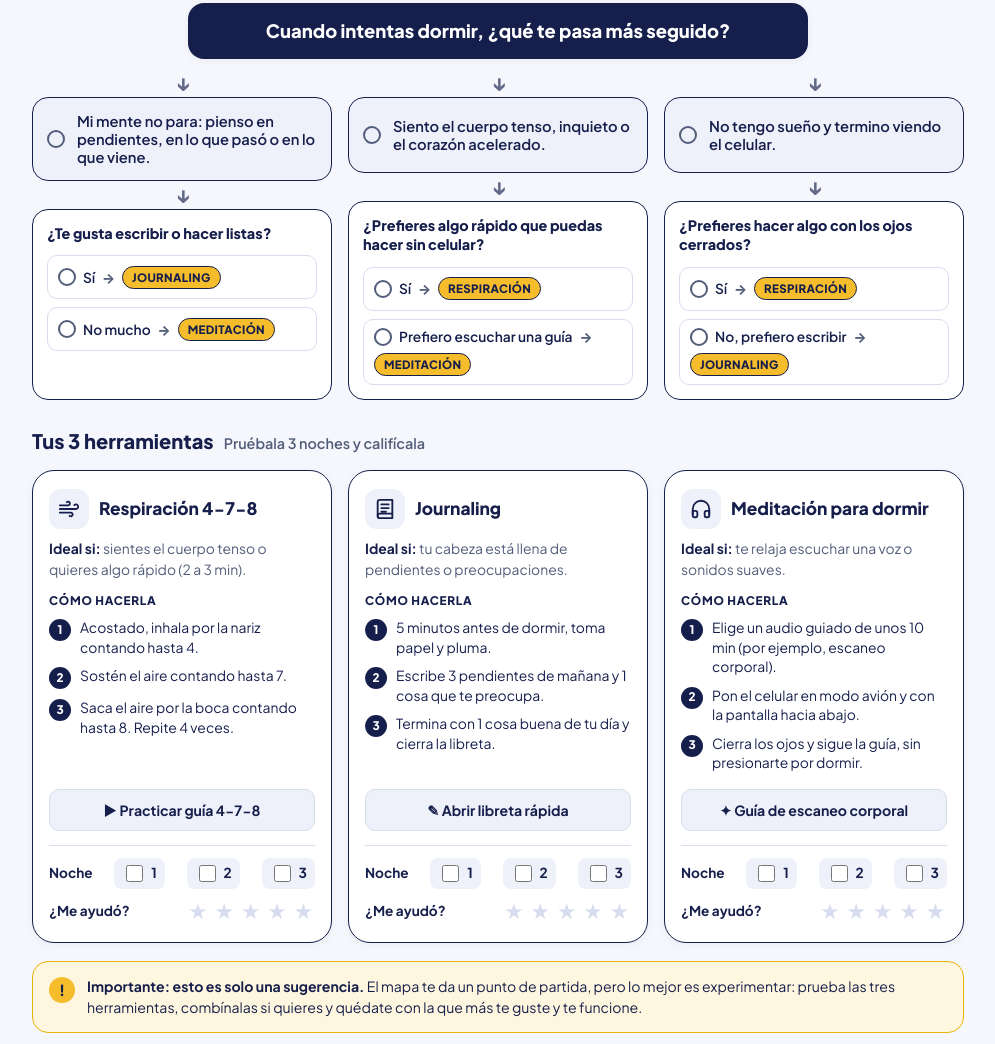
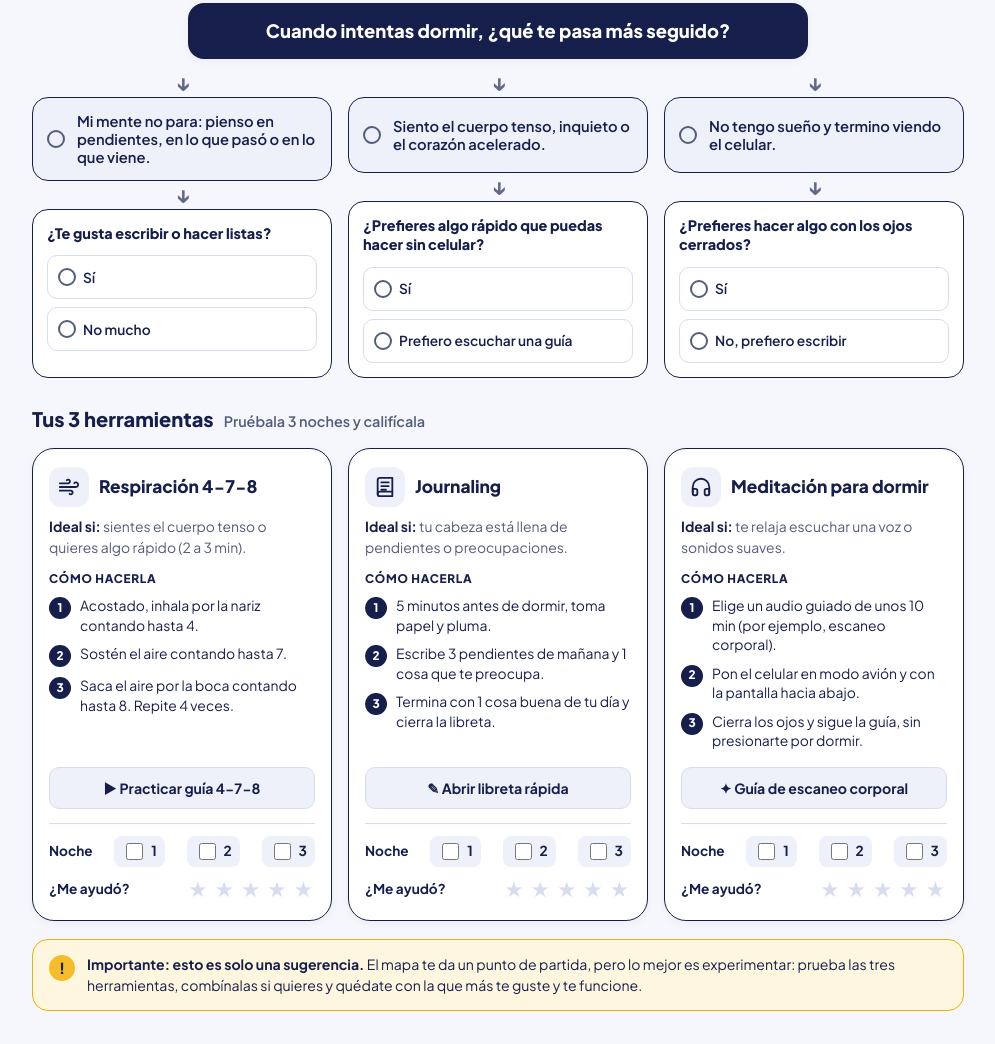
Before and after one commit to IFLH08/mapa-del-sueno, a plain HTML site: page index.html in a window 1280 px wide. Shown: the part 3980-5024 px from the top of the page, without its empty margins (142-1137 px from the left). Drawn offline with Linux system fonts and the light colour scheme.

Commit message:
Quitar etiquetas amarillas de herramienta en las opciones de Etapa 3

```diff
--- a/index.html
+++ b/index.html
@@ -10,7 +10,7 @@
   <link rel="preconnect" href="https://fonts.googleapis.com" />
   <link rel="preconnect" href="https://fonts.gstatic.com" crossorigin />
   <link href="https://fonts.googleapis.com/css2?family=Plus+Jakarta+Sans:wght@400;500;600;700;800&display=swap" rel="stylesheet" />
-  <link rel="stylesheet" href="styles.css?v=2" />
+  <link rel="stylesheet" href="styles.css?v=3" />
 </head>
 <body>
   <!-- Sticky Navigation & Progress Bar -->
@@ -347,14 +347,10 @@
               <button type="button" class="followup-option" data-branch="mente" data-choice="mente-si" data-tool="journaling">
                 <span class="radio-dot" aria-hidden="true"></span>
                 <span class="followup-text">Sí</span>
-                <span class="arrow-inline" aria-hidden="true">→</span>
-                <span class="tool-badge">JOURNALING</span>
               </button>
               <button type="button" class="followup-option" data-branch="mente" data-choice="mente-no" data-tool="meditacion">
                 <span class="radio-dot" aria-hidden="true"></span>
                 <span class="followup-text">No mucho</span>
-                <span class="arrow-inline" aria-hidden="true">→</span>
-                <span class="tool-badge">MEDITACIÓN</span>
               </button>
             </div>
           </div>
@@ -372,14 +368,10 @@
               <button type="button" class="followup-option" data-branch="cuerpo" data-choice="cuerpo-si" data-tool="respiracion">
                 <span class="radio-dot" aria-hidden="true"></span>
                 <span class="followup-text">Sí</span>
-                <span class="arrow-inline" aria-hidden="true">→</span>
-                <span class="tool-badge">RESPIRACIÓN</span>
               </button>
               <button type="button" class="followup-option" data-branch="cuerpo" data-choice="cuerpo-guia" data-tool="meditacion">
                 <span class="radio-dot" aria-hidden="true"></span>
                 <span class="followup-text">Prefiero escuchar una guía</span>
-                <span class="arrow-inline" aria-hidden="true">→</span>
-                <span class="tool-badge">MEDITACIÓN</span>
               </button>
             </div>
           </div>
@@ -397,14 +389,10 @@
               <button type="button" class="followup-option" data-branch="celular" data-choice="celular-si" data-tool="respiracion">
                 <span class="radio-dot" aria-hidden="true"></span>
                 <span class="followup-text">Sí</span>
-                <span class="arrow-inline" aria-hidden="true">→</span>
-                <span class="tool-badge">RESPIRACIÓN</span>
               </button>
               <button type="button" class="followup-option" data-branch="celular" data-choice="celular-no" data-tool="journaling">
                 <span class="radio-dot" aria-hidden="true"></span>
                 <span class="followup-text">No, prefiero escribir</span>
-                <span class="arrow-inline" aria-hidden="true">→</span>
-                <span class="tool-badge">JOURNALING</span>
               </button>
             </div>
           </div>
@@ -676,6 +664,6 @@
     </div>
   </div>
 
-  <script src="app.js?v=2"></script>
+  <script src="app.js?v=3"></script>
 </body>
 </html>
```
